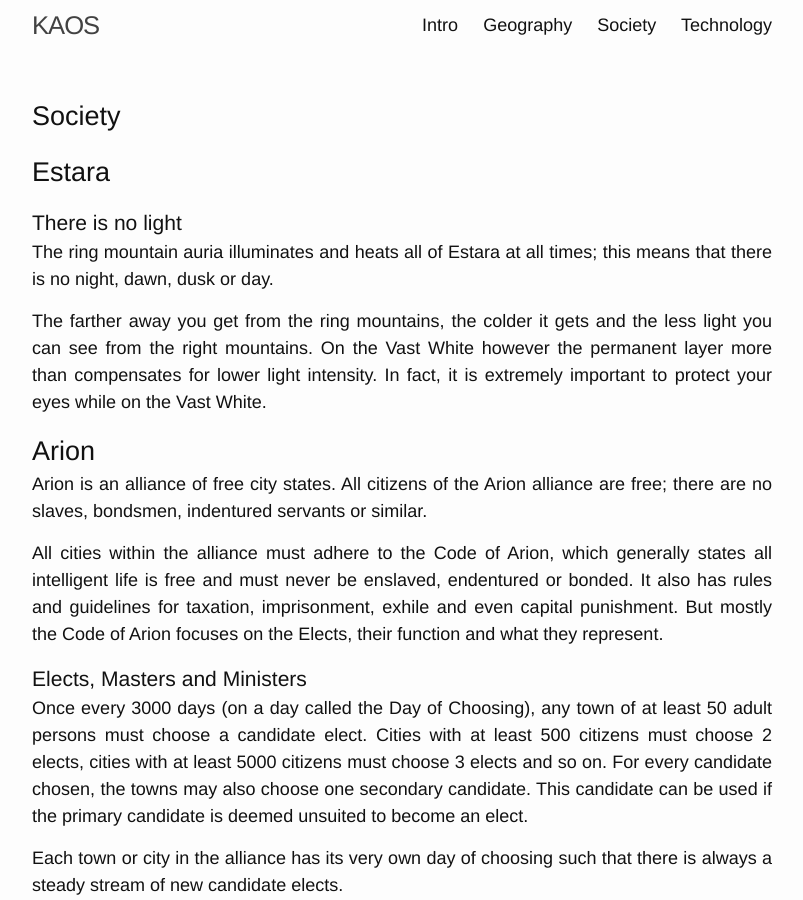
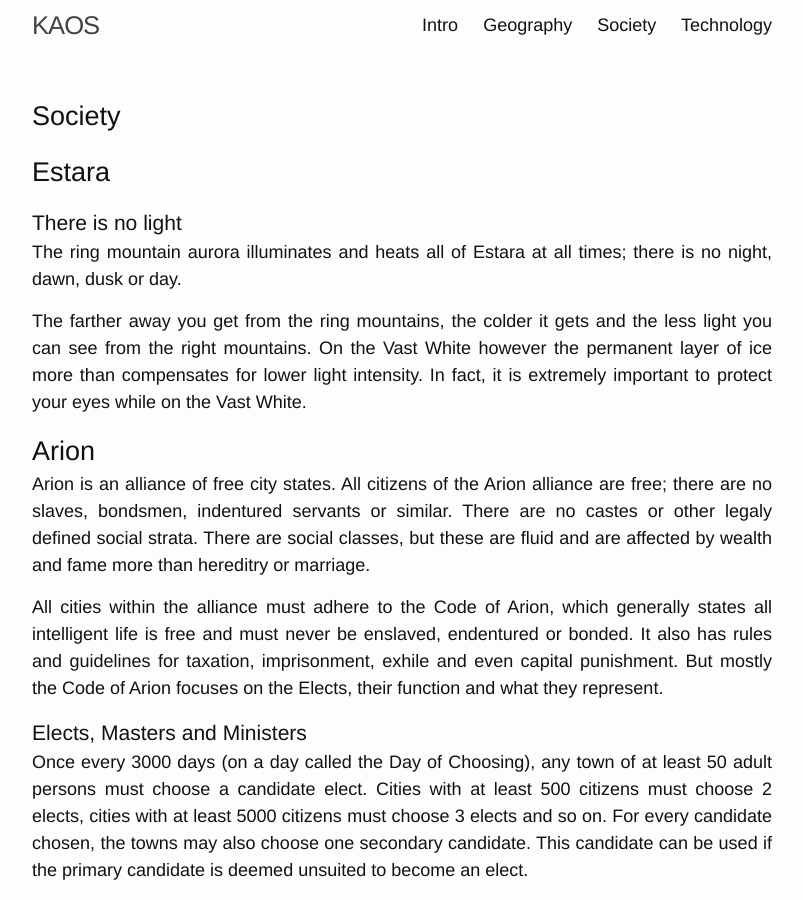
Before and after one commit to moccalotto/kaos, a Jekyll site: the page built from _campaign/society.md, in a window 1280 px wide and 900 px high. Shown: the whole window, without its empty margins (238-1041 px from the left). Built offline with Jekyll 4.4.1, drawn with Linux system fonts in a browser that asks for light colours.

Commit message:
Progrezzify

```diff
--- a/_campaign/society.md
+++ b/_campaign/society.md
@@ -8,19 +8,21 @@ rank: 0
 
 ### There is no light
 
-The ring mountain auria illuminates and heats all of Estara at all times;
-this means that there is no night, dawn, dusk or day.
+The ring mountain aurora illuminates and heats all of Estara at all times;
+there is no night, dawn, dusk or day.
 
 The farther away you get from the ring mountains, the colder it gets and the less light you
-can see from the right mountains. On the Vast White however the permanent layer more than
-compensates for lower light intensity. In fact, it is extremely important to protect your
-eyes while on the Vast White.
+can see from the right mountains. On the Vast White however the permanent layer of ice more
+than compensates for lower light intensity. In fact, it is extremely important to protect
+your eyes while on the Vast White.
 
 
 ## Arion
 
 Arion is an alliance of free city states. All citizens of the Arion alliance are free;
-there are no slaves, bondsmen, indentured servants or similar.
+there are no slaves, bondsmen, indentured servants or similar. There are no castes or
+other legaly defined social strata. There are social classes, but these are fluid and
+are affected by wealth and fame more than hereditry or marriage.
 
 All cities within the alliance must adhere to the Code of Arion, which generally states
 all intelligent life is free and must never be enslaved, endentured or bonded.
```
Also changed, not shown: _monsters/athryss.md (+6 -2 lines), _rulebook/main.md (+2 -2 lines).
